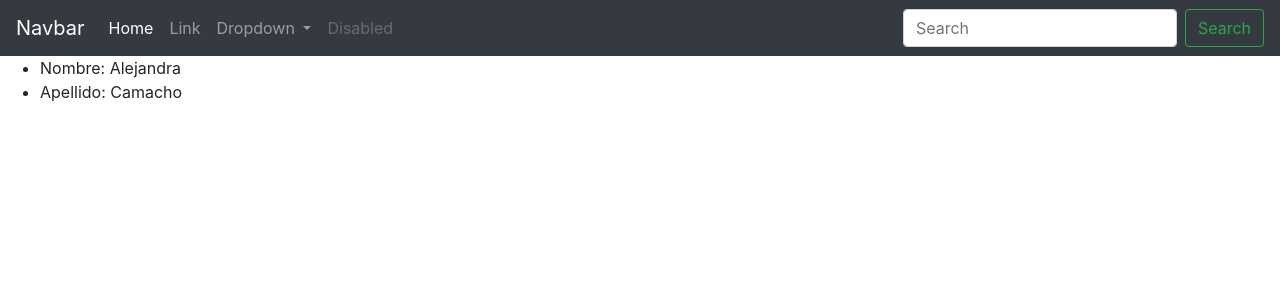
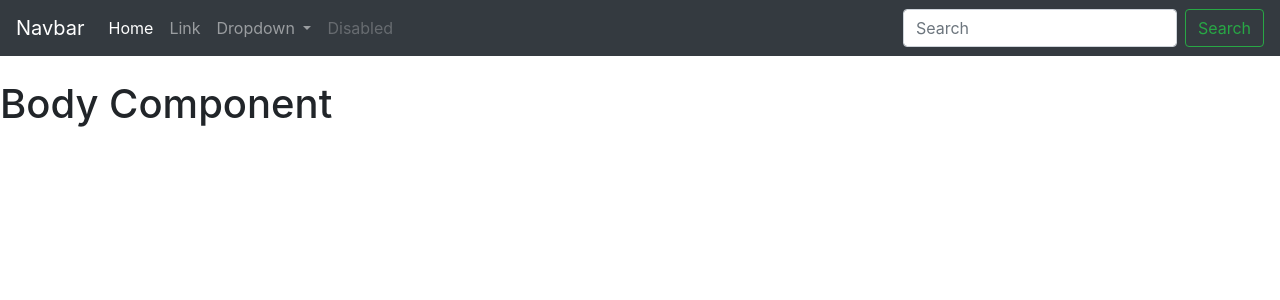
Before and after one commit to alexcamachogz/hello-world-angular, an Angular app: page / in a window 1280 px wide. Shown: the top 300 px of the page. Built offline with nearby package versions, Linux system fonts and the light colour scheme.

Commit message:
Body component created

```diff
--- a/src/app/app.component.html
+++ b/src/app/app.component.html
@@ -1,6 +1,3 @@
 <!DOCTYPE html>
 <app-header></app-header>
-<ul>
-  <li>Nombre: {{ nombre }}</li>
-  <li>Apellido: {{ apellido }}</li>
-</ul>
+<app-body class="container"></app-body>
--- a/src/app/app.module.ts
+++ b/src/app/app.module.ts
@@ -3,9 +3,10 @@
 
 import { AppComponent } from './app.component'
 import { HeaderComponent } from './components/header/header.component'
+import { BodyComponent } from './components/body/body.component'
 
 @NgModule({
-  declarations: [AppComponent, HeaderComponent],
+  declarations: [AppComponent, HeaderComponent, BodyComponent],
   imports: [BrowserModule],
   providers: [],
   bootstrap: [AppComponent]
--- /dev/null
+++ b/src/app/components/body/body.component.html
@@ -0,0 +1,2 @@
+<!DOCTYPE html>
+<h1>Body Component</h1>
```
Also changed, not shown: src/app/components/body/body.component.ts (added, +7 -0 lines), 1 other file (tests, documents, lock files or other folders).
